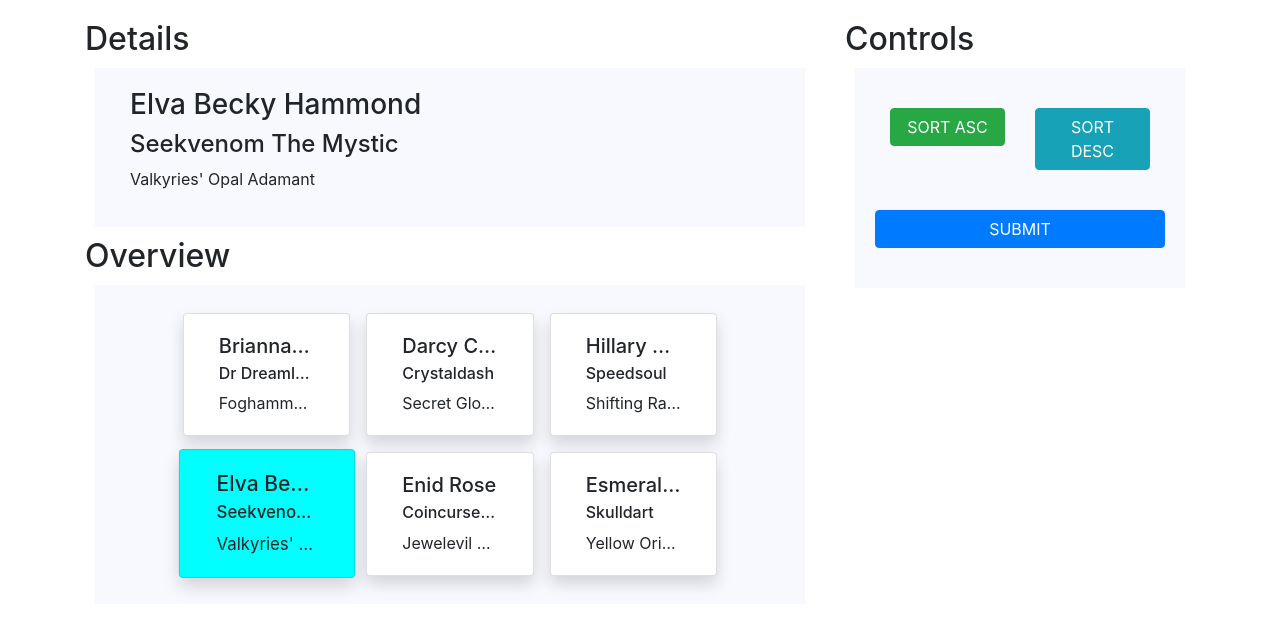
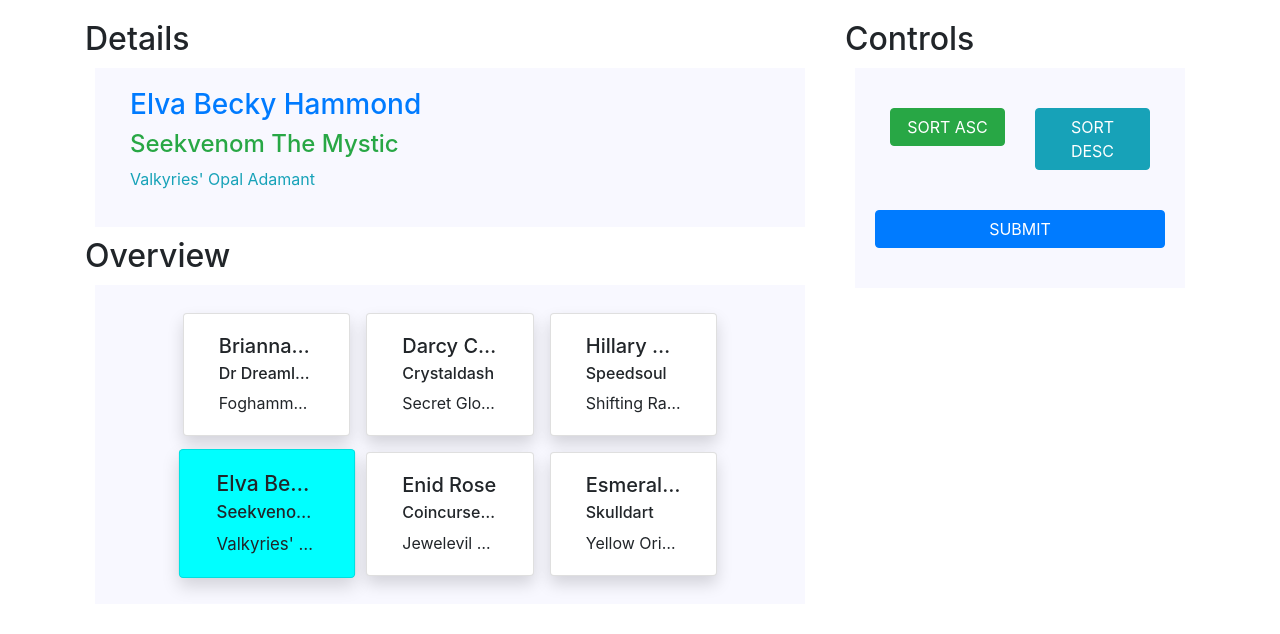
Before and after one commit to vemu/card-game, an Angular app: page / in a window 1280 px wide. Both pictures are taken after a click on the element 266 px from the left and 297 px from the top of the page. Shown: the top 634 px of the page. Built offline with nearby package versions, Linux system fonts and the light colour scheme.

Commit message:
Minor styling update for Detail texts

```diff
--- a/src/app/player-detail/player-detail.component.html
+++ b/src/app/player-detail/player-detail.component.html
@@ -3,9 +3,9 @@
   <h2>Details</h2>
   <div class="row row-container row-container-details">
     <div class="col">
-      <h3>{{player.realName}}</h3>
-      <h4>{{player.playerName}}</h4>
-      <p>{{player.asset}}</p>
+      <h3 class="text-primary">{{player.realName}}</h3>
+      <h4 class="text-success">{{player.playerName}}</h4>
+      <p class="text-info">{{player.asset}}</p>
     </div>
   </div>
 </div>
```
